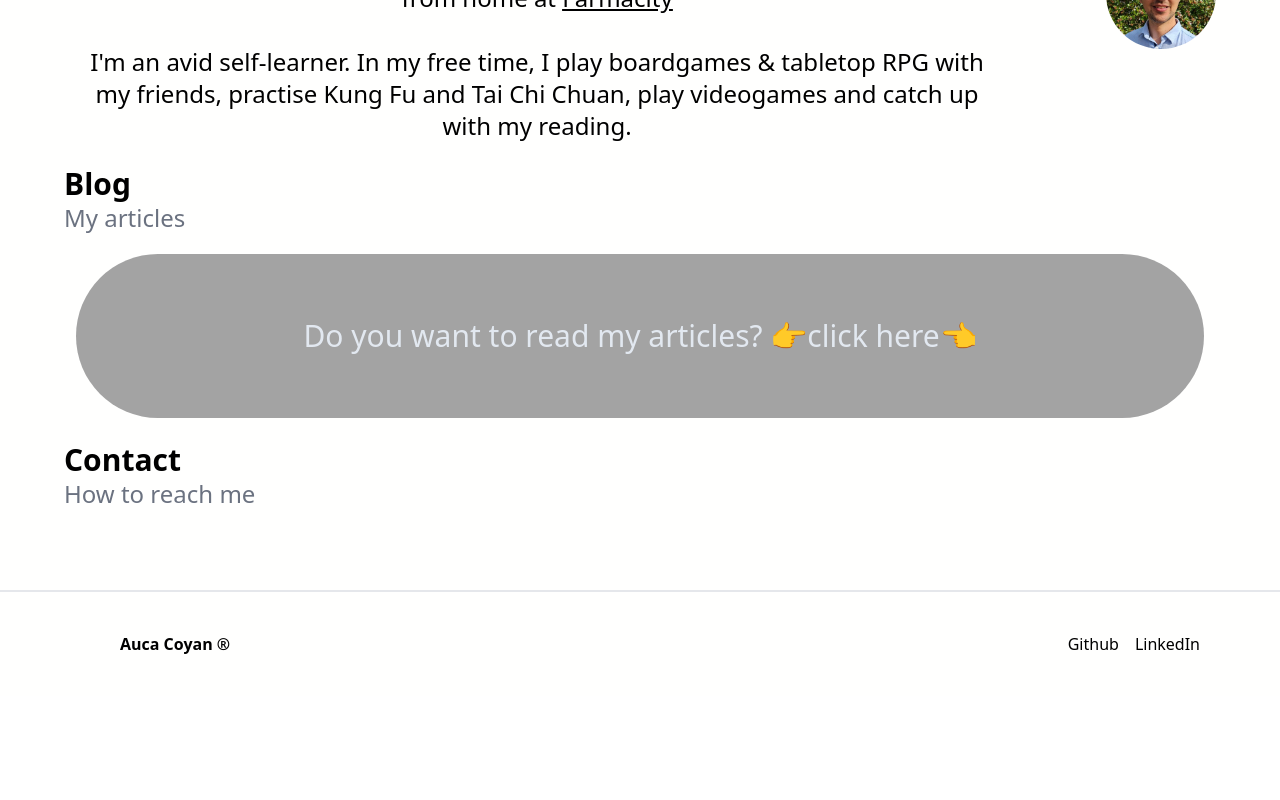
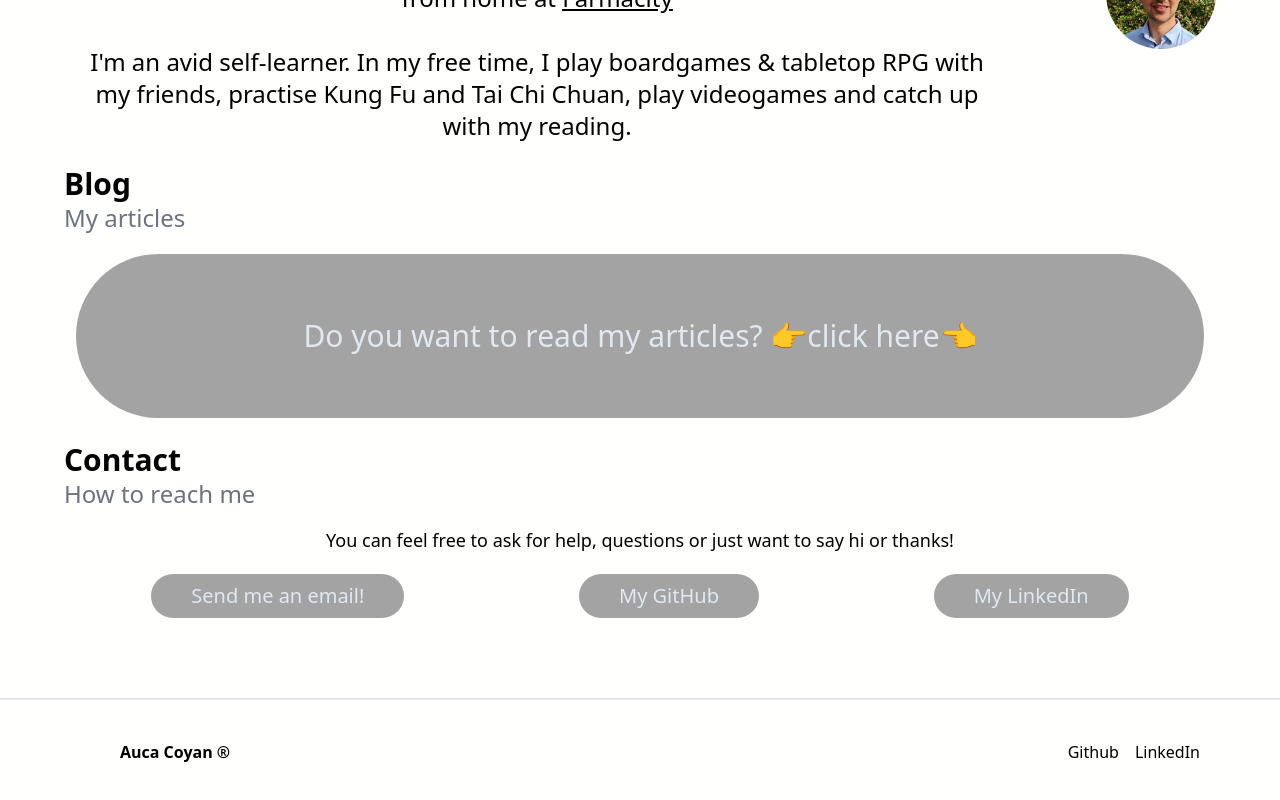
Before and after one commit to AucaCoyan/blog, a Next.js app: page / in a window 1280 px wide. Shown: the part 410-1210 px from the top of the page. Before the commit the page ends 1106 px from the top, so only its background shows below. Built offline with nearby package versions, Linux system fonts and the light colour scheme.

Commit message:
:sparkles: edit Biography, Posts and Contact components

```diff
--- a/src/components/Biography.tsx
+++ b/src/components/Biography.tsx
@@ -23,7 +23,7 @@ const Biography = () => {
             I graduated as a Civil Engineer 👷‍♂️ but my passion has always been
             coding 👨‍💻. A couple of years ago I decided to make the change and
             now I work remote 💻 from home at{" "}
-            <span className="underline hover:text-blue-500">
+            <span className="underline hover:text-blue-500 dark:hover:text-orange-500">
               <Link href="https://www.farmacity.com/">Farmacity</Link>
             </span>
             <br /> <br />
--- a/src/components/Contact.tsx
+++ b/src/components/Contact.tsx
@@ -1,3 +1,4 @@
+import Link from "next/link";
 import React from "react";
 import SectionTitle from "./SectionTitle";
 
@@ -5,6 +6,27 @@ const Contact = () => {
   return (
     <section className="max-w-6xl">
       <SectionTitle title="Contact" subTitle="How to reach me" />
+      <p className="pt-4 text-lg text-center">
+        You can feel free to ask for help, questions or just want to say hi or
+        thanks!
+      </p>
+      <div className="flex justify-around">
+        <Link href="mailto:aucacoyan@gmail.com">
+          <div className="px-10 py-2 mx-3 mt-5 text-xl text-left rounded-full cursor-pointer max-w-fit bg-neutral-400 dark:bg-neutral-900 dark:hover:bg-neutral-700 text-slate-200 hover:bg-neutral-700 hover:text-slate-100 hover:underline">
+            Send me an email!
+          </div>
+        </Link>
+        <Link href="https://github.com/AucaCoyan">
+          <div className="px-10 py-2 mx-3 mt-5 text-xl text-left rounded-full cursor-pointer max-w-fit bg-neutral-400 dark:bg-neutral-900 dark:hover:bg-neutral-700 text-slate-200 hover:bg-neutral-700 hover:text-slate-100 hover:underline">
+            My GitHub
+          </div>
+        </Link>
+        <Link href="https://www.linkedin.com/in/auca-coyan-maillot/">
+          <div className="px-10 py-2 mx-3 mt-5 text-xl text-left rounded-full cursor-pointer max-w-fit bg-neutral-400 dark:bg-neutral-900 dark:hover:bg-neutral-700 text-slate-200 hover:bg-neutral-700 hover:text-slate-100 hover:underline">
+            My LinkedIn
+          </div>
+        </Link>
+      </div>
     </section>
   );
 };
--- a/src/components/Posts.tsx
+++ b/src/components/Posts.tsx
@@ -13,7 +13,7 @@ const Posts = (props: PostProps) => {
         <SectionTitle title="Blog" subTitle="My articles" />
       </section>
       <Link href="/blog">
-        <div className="p-16 mx-3 mt-5 text-3xl text-center rounded-full cursor-pointer bg-neutral-400 text-slate-200 hover:bg-neutral-700 hover:text-slate-100 hover:underline">
+        <div className="p-16 mx-3 mt-5 text-3xl text-center rounded-full cursor-pointer bg-neutral-400 dark:bg-neutral-900 dark:hover:bg-neutral-700 text-slate-200 hover:bg-neutral-700 hover:text-slate-100 hover:underline">
           Do you want to read my articles? 👉click here👈
         </div>
       </Link>
--- a/src/pages/blog/index.tsx
+++ b/src/pages/blog/index.tsx
@@ -15,7 +15,7 @@ export default function Blog({ posts }) {
             /*  Single post */
             <div
               key={slug}
-              className="flex m-2 overflow-hidden border border-gray-200 rounded-lg shadow-lg flex-colself-stretch dark:bg-zinc-800 dark:border-none"
+              className="flex m-2 overflow-hidden border border-gray-200 rounded-lg shadow-lg cursor-pointer flex-colself-stretch dark:bg-zinc-800 dark:border-none"
             >
               <Link href={`/blog/post/${slug}`}>
                 <div className="items-start">
```
